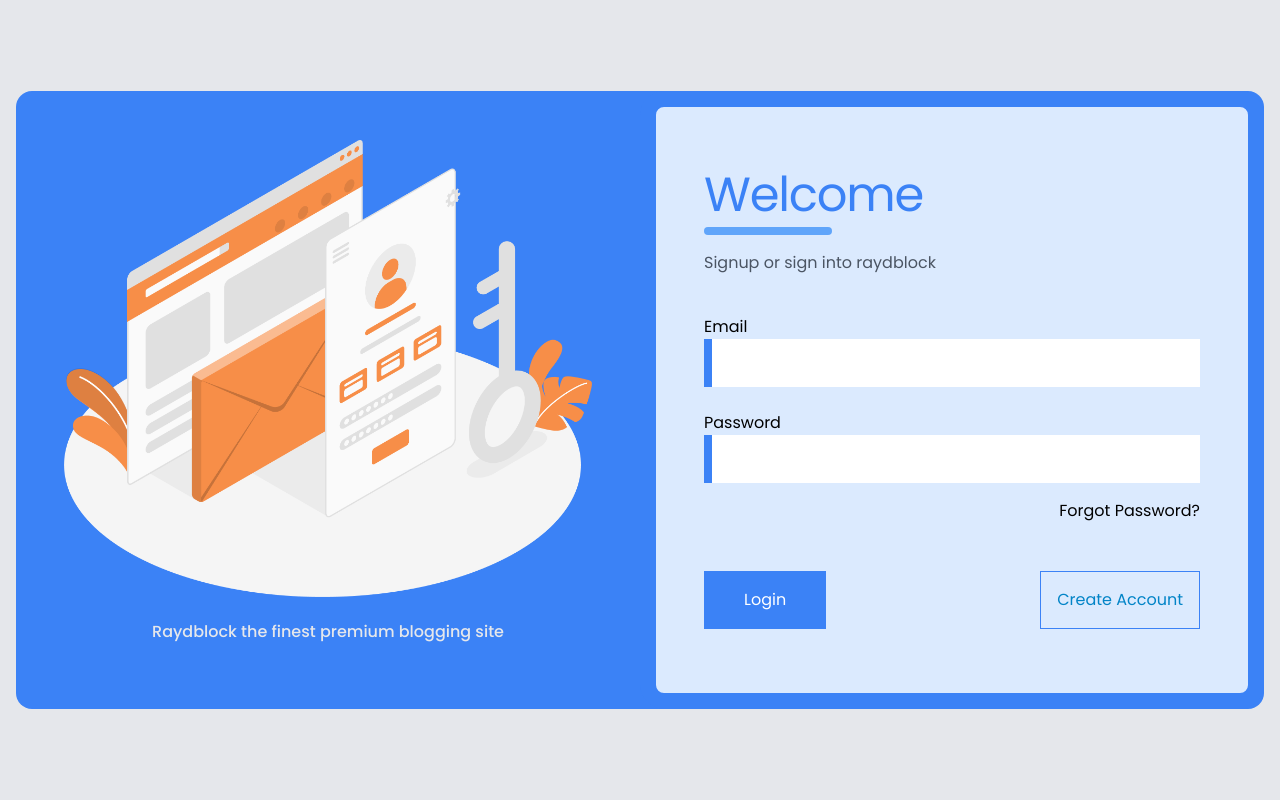
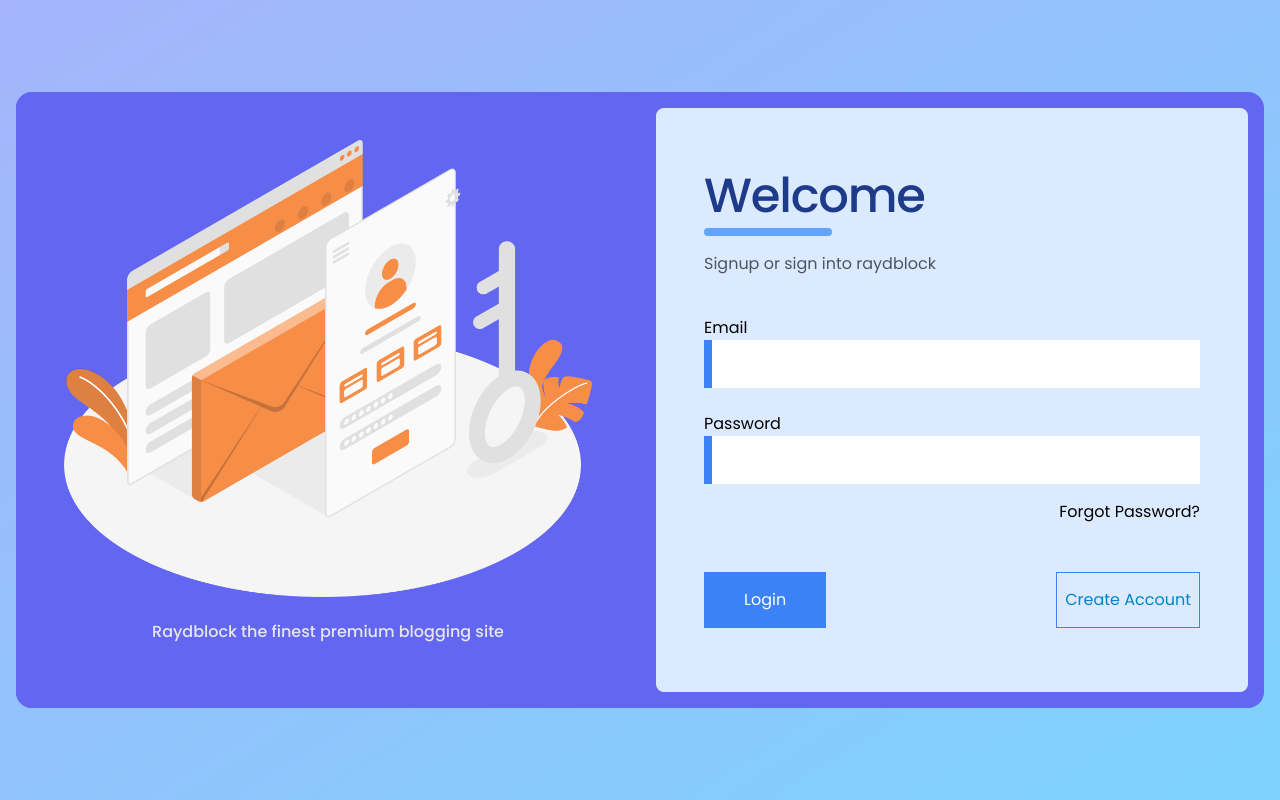
Before and after one commit to khan-asfi-reza/Blogspot-Frontend, a Next.js app: page /login in a window 1280 px wide. Built offline with nearby package versions, Linux system fonts and the light colour scheme.

Commit message:
Login View Change

```diff
--- a/pages/login/index.js
+++ b/pages/login/index.js
@@ -4,15 +4,29 @@ import LoginPageImage from "../../assets/images/login.png";
 import {HR, SectionHeading, SmallText,} from "../../components/UI/Typography";
 import {Form, Input, InputGroup, Label} from "../../components/UI/Form";
 import {Anchor, Button} from "../../components/UI/Button";
+import Link from "next/link";
+import {motion} from "framer-motion";
 
 
 export default function Login() {
     return (
-        <Section id={"LOGIN_SECTION"} className={"min-h-screen min-w-full md:bg-gray-200 bg-blue-500"}>
+        <Section id={"LOGIN_SECTION"}
+                 className={"min-h-screen min-w-full md:bg-gray-200 bg-gradient-to-br from-indigo-300 to-sky-300 overflow-hidden"}>
+            <motion.div initial="hidden"
+                        key={"inner"}
+                        variants={{
+                            hidden: {opacity: 0, x: -1000, y: 0},
+                            enter: {opacity: 1, x: 0, y: 0},
+                            exit: {opacity: 0, x: 1000, y: 0},
+                        }}
+                        animate="enter"
+                        exit="exit"
+                        transition={{type: 'linear'}}>
                 <Container className={"max-w-7xl min-h-screen grid place-items-center px-4"}>
                     <Div
-                    className={"static md:grid m-auto w-full rounded-2xl md:bg-blue-500 md:grid-cols-2 md:overflow-hidden"}>
-                    <Col className={"md:static relative md:h-auto h-56 w-full md:p-12 grid place-items-center z-20"}>
+                        className={"static min-h-[75vh] md:grid m-auto w-full rounded-2xl md:bg-indigo-500 md:grid-cols-2 md:overflow-hidden"}>
+                        <Col
+                            className={"md:static relative md:h-auto bg-indigo-500 h-56 w-full md:rounded-none rounded-t-3xl md:p-12 grid place-items-center z-20"}>
                             <Div>
                                 <Div
                                     className={"md:static absolute top-12 left-1/2 md:translate-x-0 -translate-x-1/2 md:h-auto md:w-full md:border-0 border-8 border-blue-500 h-56 w-56 rounded-full md:bg-transparent bg-blue-100 grid place-items-center mx-auto"}>
@@ -30,12 +44,13 @@ export default function Login() {
                             </Div>
                         </Col>
 
-                    <Div
-                        className={"z-10 md:mt-0 overflow-hidden transition transform border-[1rem] rounded-3xl md:border-blue-500 border-blue-100 bg-blue-100 md:bg-blue-100 rounded-2xl lg:py-16 md:py-10 lg:px-10 lg:px-12 md:px-8 md:py-8 sm:px-6 sm:py-16 py-16 px-4"}>
+                        <Col
+                            className={"z-10 md:mt-0 overflow-hidden transition transform border-[1rem] md:rounded-3xl md:border-indigo-500 rounded-b-3xl border-blue-100 bg-blue-100 md:bg-blue-100 lg:py-16 md:py-10 lg:px-10 lg:px-12 md:px-8 md:py-8 sm:px-6 sm:py-16 py-16 "}>
                             <Div className={"grid place-items-center w-full h-full"}>
                                 <Div className={"w-full"}>
                                     <Div>
-                                    <SectionHeading className={"md:text-left text-center text-blue-500 font-regular"}>
+                                        <SectionHeading
+                                            className={"md:text-left text-center text-blue-900 font-medium"}>
                                             Welcome
                                         </SectionHeading>
                                         <HR className={"w-32 md:mx-0 mx-auto mt-2 rounded-2xl bg-blue-400"}/>
@@ -52,7 +67,7 @@ export default function Login() {
                                             <FlexRow className={""}>
                                             <span
                                                 className={"h-12 w-2 bg-blue-500 transition-all duration-500 group-focus-within:bg-emerald-500"}/>
-                                            <Input
+                                                <Input type={"email"}
                                                        className={"text-gray-700 border border-transparent transition-all duration-500 focus-within:border-emerald-500 w-full h-12"}/>
                                             </FlexRow>
                                         </InputGroup>
@@ -65,7 +80,7 @@ export default function Login() {
                                             <FlexRow className={"group"}>
                                             <span
                                                 className={"h-12 w-2 bg-blue-500 transition-all duration-500 group-focus-within:bg-emerald-500"}/>
-                                            <Input
+                                                <Input type={"password"}
                                                        className={"text-gray-700 border border-transparent duration-500 focus-within:border-emerald-500 w-full h-12"}/>
                                             </FlexRow>
                                         </InputGroup>
@@ -78,17 +93,21 @@ export default function Login() {
                                             className={"bg-blue-500 text-white md:px-10 px-8 hover:bg-sky-500 transition-all"}>
                                             Login
                                         </Button>
-                                    <Button onClick={() => {
-                                    }}
-                                            className={"border border-blue-500 text-sky-600 hover:bg-blue-500 hover:text-white transition-all"}>
+                                        <Link scroll={false} passHref href={"/signup"}>
+                                            <Anchor
+                                                className={"grid p-2 place-items-center text-center border border-blue-500 text-sky-600 hover:bg-blue-500 hover:text-white transition-all"}>
                                                 Create Account
-                                    </Button>
+                                            </Anchor>
+                                        </Link>
+
                                     </FlexRow>
                                 </Div>
                             </Div>
-                    </Div>
+                        </Col>
                     </Div>
                 </Container>
+            </motion.div>
         </Section>
+
     )
 }
```
Lines whose indentation alone changed are shown as unchanged.
